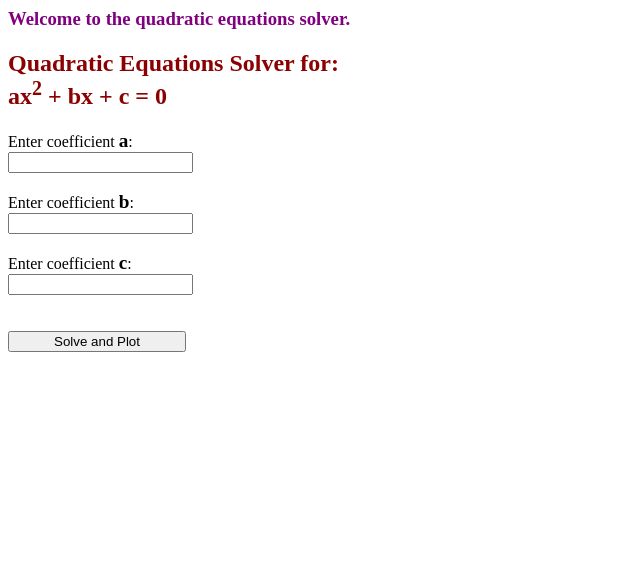
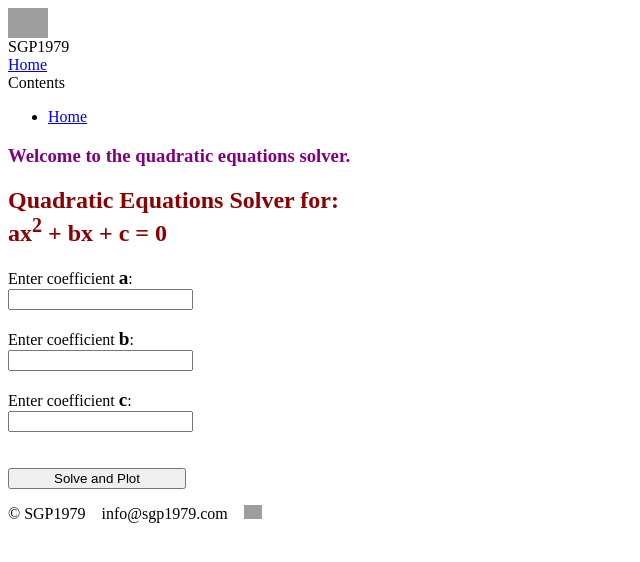
Before and after one commit to sgp1979/solver-quadratic-equations, a FastAPI app: page /main in a window 1280 px wide. Shown: the top 562 px of the page, without its empty margins (0-640 px from the left). Run offline with FastAPI, Linux system fonts and the light colour scheme; grey boxes are pictures that could not be loaded.

Commit message:
Update index.html

```diff
--- a/templates/index.html
+++ b/templates/index.html
@@ -4,6 +4,42 @@
         <link rel="stylesheet" href="{{ url_for('static', path='/style.css')}}">
     </head>
     <body>
+
+    <!--Header-->
+    <header>
+        <div class="menu-toggle" onclick="toggleSidebar()">
+            <div class="line"></div>
+            <div class="line"></div>
+            <div class="line"></div>
+        </div>
+        <div class="logo"><a href="index.html"><img src="Logo.jpg" width="40" alt="Logo"></a></div>
+        <div class="brand">SGP1979</div>
+        <div class="header-home"><a href="index.html">Home</a></div>
+    </header><!--end of Header-->
+
+    <!--Sidebar Contents-->
+    <div class="sidebar" id="sidebar">
+        <div class="sidebar-title">Contents</div>
+
+        <nav>
+            <ul>
+                <li><a href="index.html">Home</a></li>
+            </ul>
+        </nav>
+
+        <!--JavaScript to toggle the sidebar-->
+        <script>
+            function toggleSidebar(){
+                var sidebar = document.getElementById("sidebar");
+                var content = document.querySelector("main");
+                sidebar.classList.toggle("hide-sidebar");
+                content.classList.toggle("hide-main");
+            }
+        </script>
+    </div><!--end of Sidebar Contents-->
+
+    <!--Main-->
+    <main>
         <h3>{{message}}</h3>
 
         <h2>Quadratic Equations Solver for: <br> ax<sup>2</sup> + bx + c = 0 </h2>
@@ -24,5 +60,12 @@
             Solve and Plot</button>
         </form>
 
+    </main><!--end of Main-->
+
+    <footer>
+        <p class="copyright">&copy; SGP1979 &nbsp;&nbsp; info@sgp1979.com &nbsp;&nbsp;
+            <a target="_blank" href="https://github.com/sgp1979";><img src="GitHub-Mark-ea2971cee799.png" width="18" alt="GitHub"></a></p>
+    </footer>
+
     </body>
 </html>
```
